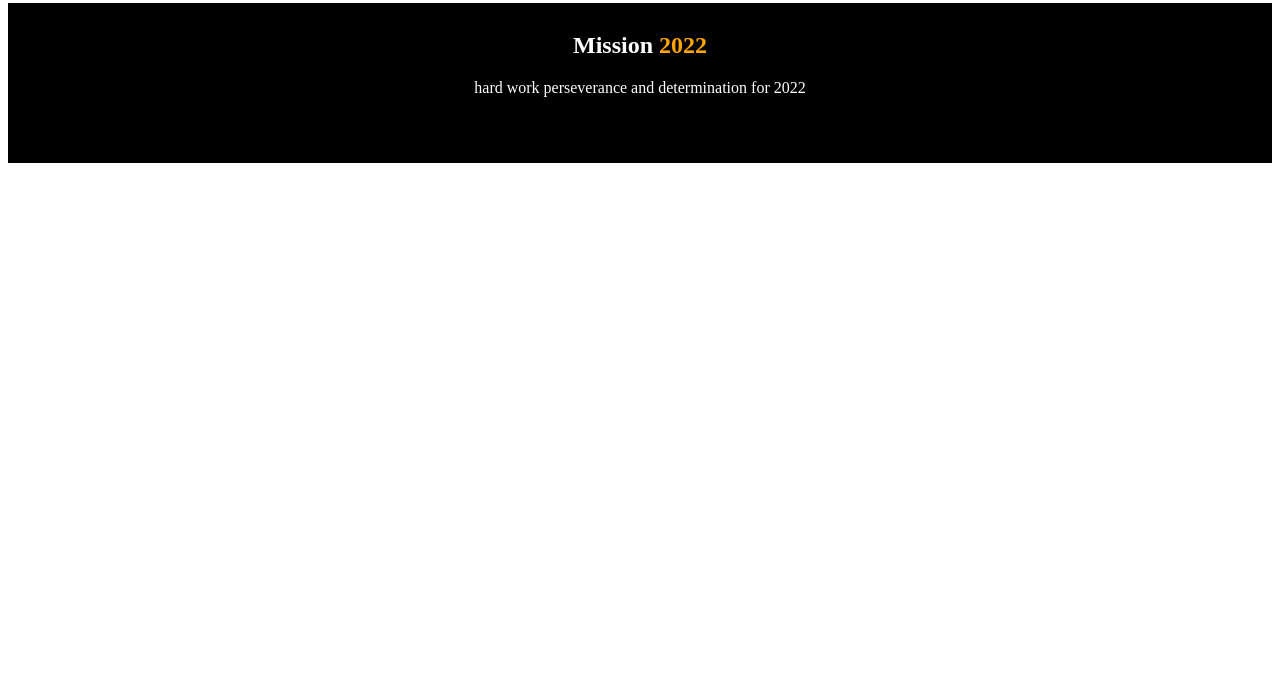
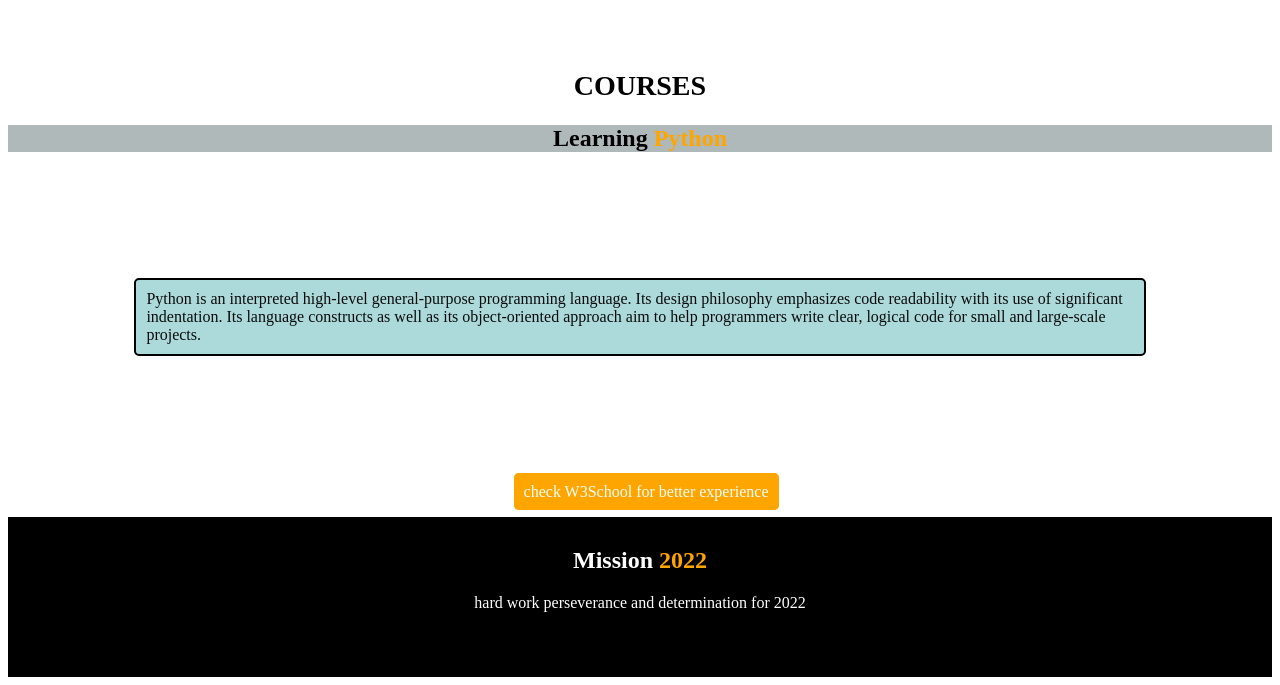
Before and after one commit to ahmed-rifat/Assignment-01, a plain HTML site: page index.html in a window 1280 px wide. Shown: the part 2005-2690 px from the top of the page. Before the commit the page ends 2176 px from the top, so only its background shows below. Drawn offline with Linux system fonts and the light colour scheme.

Commit message:
New tab added

```diff
--- a/index.html
+++ b/index.html
@@ -82,6 +82,25 @@
                 <img  src="images/pictures/project.png" alt="">
             </div>
     </section>
+    <section>
+        <div >
+            <h1 class="text-center" >COURSES</h1>
+            <div >
+            <h1 class="my-portfolio">Learning <span class="mission">Python</span> </h1>
+            <p class="python">
+                Python is an interpreted high-level general-purpose programming language. Its design philosophy emphasizes code readability with its use of significant indentation. Its language constructs as well as its object-oriented approach aim to help programmers write clear, logical code for small and large-scale projects.
+            </p>
+            <a class="button w3school " href="https://www.w3schools.com/python/" target="blank">check W3School for better experience</a>
+
+            </div>
+            <div>
+                <p>
+
+                </p>
+            </div>
+        </div>
+
+    </section>
 
     <section class="footer-part">
         <h1>Mission <span class="mission"> 2022</span> </h1>
--- a/style.css
+++ b/style.css
@@ -23,8 +23,8 @@
 
 #my-mission-part{
     display: flex;
-    margin-left: 20px;
-    margin-right: 20px;
+    margin-left: 8%;
+    margin-right: 8%;
 }
 
 #mission-part{
@@ -128,6 +128,23 @@
 
 
 }
+.my-portfolio{
+    text-align: center;
+    background-color: rgb(176, 185, 185)
+}
+.python{
+
+    border: 2px solid black;
+    border-radius: 5px;
+    background-color: rgb(172, 218, 218);
+    color: rgb(12, 11, 11);
+    margin: 10%;
+    padding: 10px;
+
+}
+.w3school{
+    margin-left: 40%;
+}
 .footer-part{
     text-align: center;
     background-color: black;
```
Also changed, not shown: images/Ahmed Rifat1.png (added).
